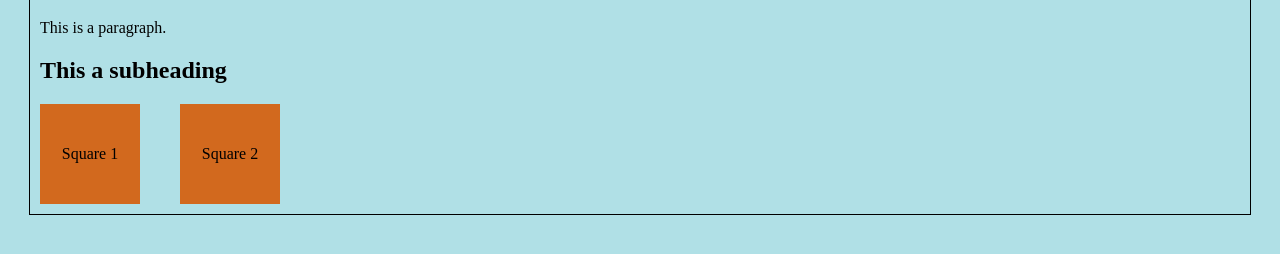
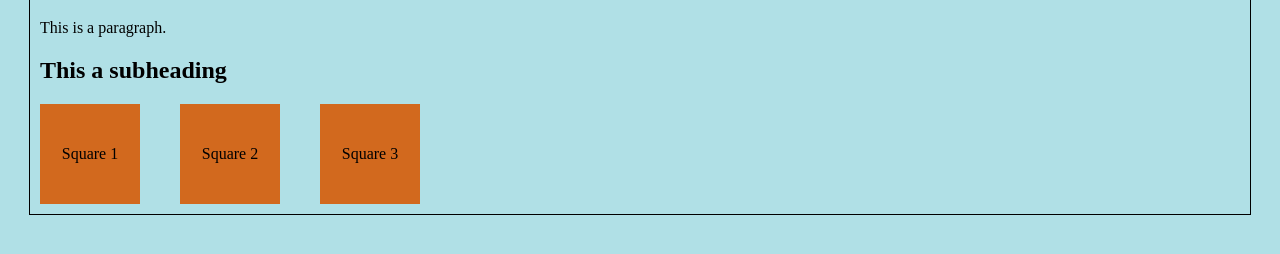
Before and after one commit to blackheim502/HTML_playground, a plain HTML site: page index.html in a window 1280 px wide. Shown: the part 80-334 px from the top of the page. Drawn offline with Linux system fonts and the light colour scheme.

Commit message:
add new div square

```diff
--- a/index.html
+++ b/index.html
@@ -16,6 +16,9 @@
             <div class="square">
                 <p>Square 2</p>
             </div>
+            <div class="square">
+                <p>Square 3</p>
+            </div>
         </div>
     </div>
 </body>
```
